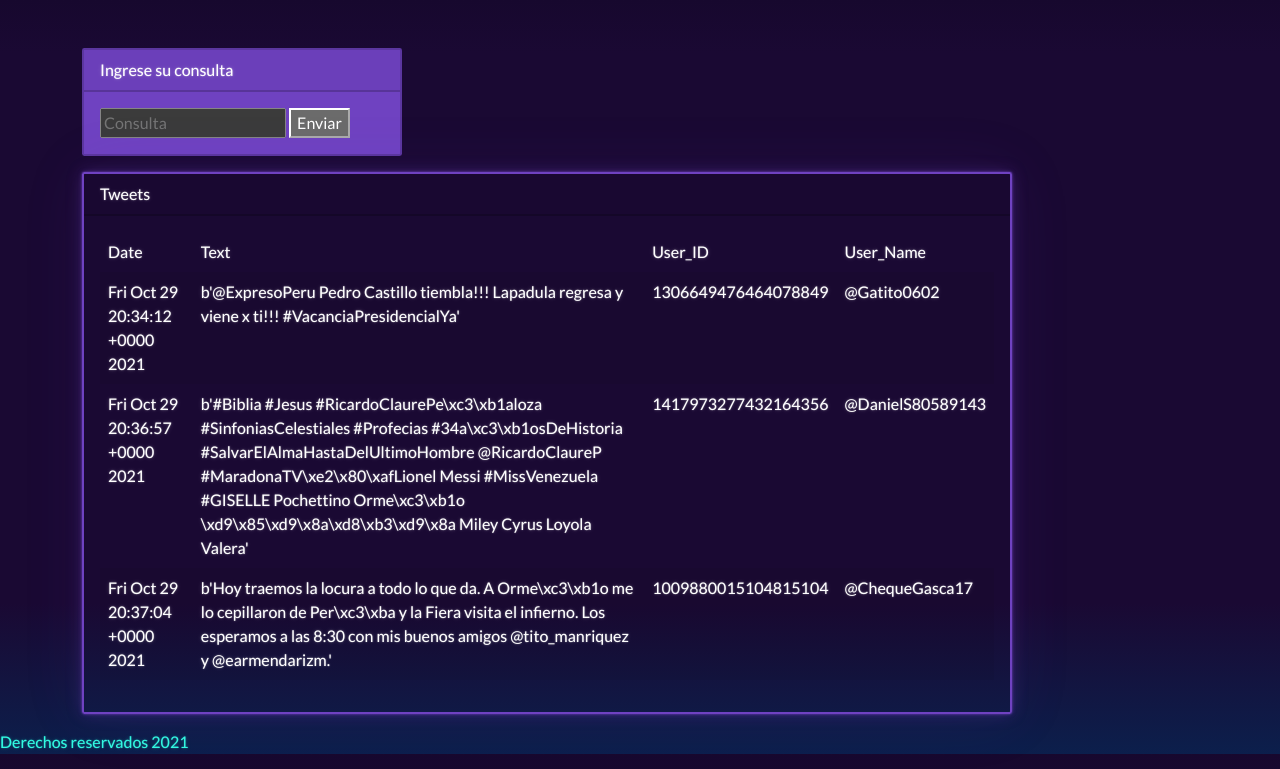
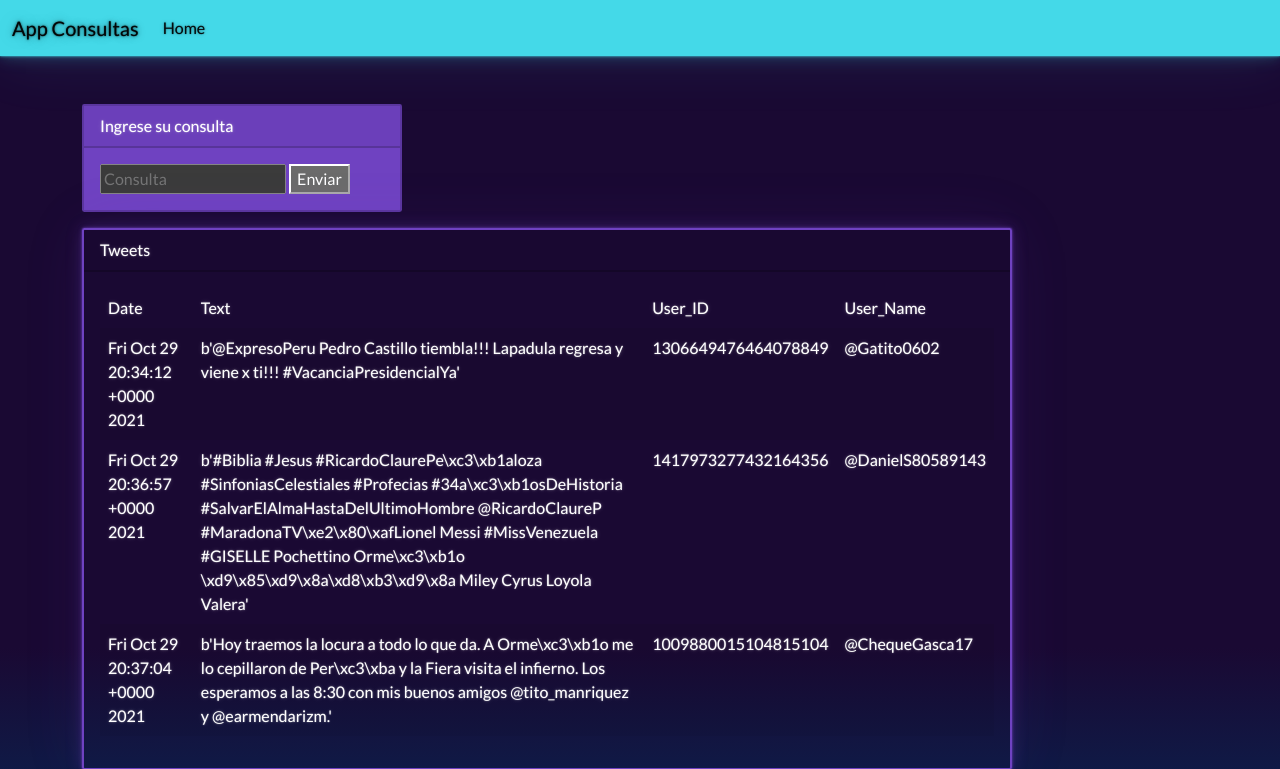
Before and after one commit to anquisbarr/BD_2-P2, a Flask app: page / in a window 1280 px wide. Shown: the top 769 px of the page. Run offline with Flask 2, Linux system fonts and the light colour scheme; some libraries are stand-ins or nearby versions.

Commit message:
Agregando Navbar

```diff
--- a/front_end/templates/index.html
+++ b/front_end/templates/index.html
@@ -9,6 +9,26 @@
 </head>
 
 <body>
+    <nav class="navbar navbar-expand-lg navbar-light bg-light">
+        <div class="container-fluid">
+            <a class="navbar-brand" href="/">App Consultas</a>
+            <button class="navbar-toggler" type="button" data-bs-toggle="collapse" data-bs-target="#navbarColor03"
+                aria-controls="navbarColor03" aria-expanded="false" aria-label="Toggle navigation">
+                <span class="navbar-toggler-icon"></span>
+            </button>
+
+            <div class="collapse navbar-collapse" id="navbarColor03">
+                <ul class="navbar-nav me-auto">
+                    <li class="nav-item">
+                        <a class="nav-link active" href="/">Home
+                            <span class="visually-hidden">(current)</span>
+                        </a>
+                    </li>
+                </ul>
+            </div>
+        </div>
+    </nav>
+
     <div class="container mt-5">
 
         <div class="col-md-5">
```
